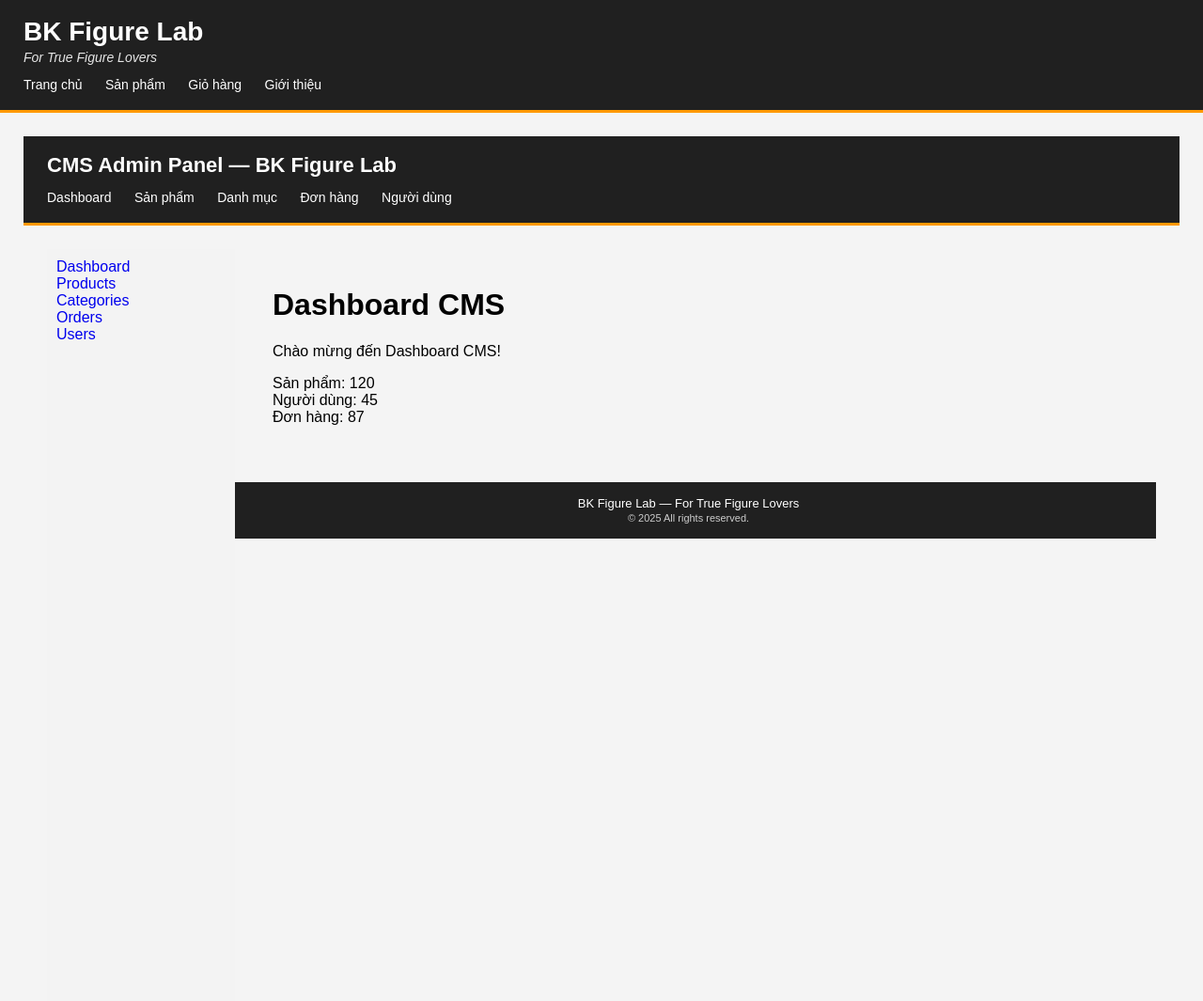
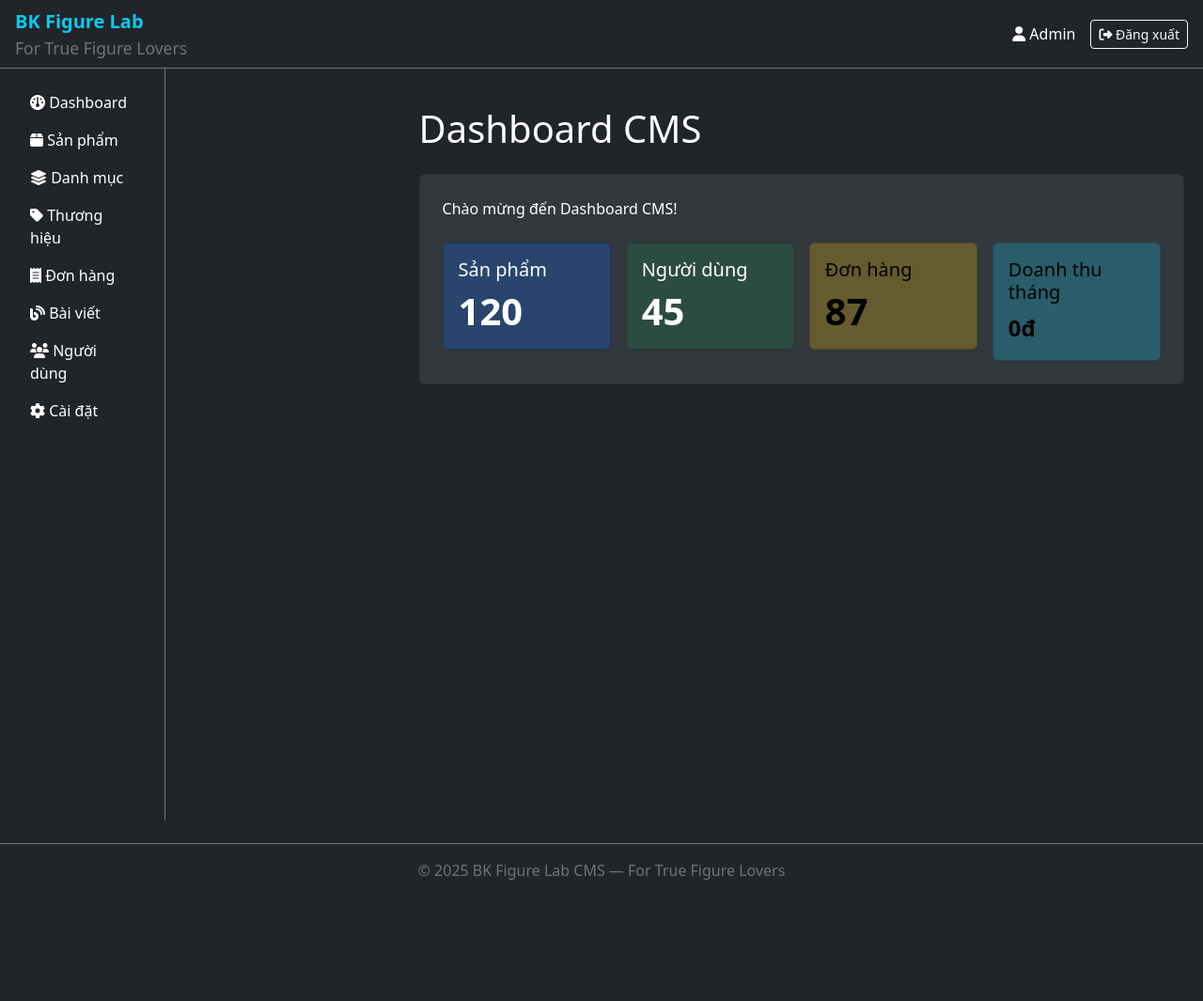
Before and after one commit to linhdev99/BTL-Web-2025, a PHP site: page /cms in a window 1280 px wide. Shown: the whole page at 94% size. After the commit the page ends 936 px from the top, so only its background shows below. Run offline with PHP 8.4, Linux system fonts and the light colour scheme; some libraries are stand-ins or nearby versions.

Commit message:
add dashboard

```diff
--- a/assets/css/admin.css
+++ b/assets/css/admin.css
@@ -0,0 +1,5 @@
+.admin-content {
+    margin-left: 250px;
+    margin-top: 20px;
+    padding: 20px;
+}
--- a/views/admin/cmsDashboard.php
+++ b/views/admin/cmsDashboard.php
@@ -1,21 +1,65 @@
-<?php include __DIR__ . '/../partials/header.php'; ?>
-<?php include __DIR__ . '/../partials/navbar.php'; ?>
-<?php include __DIR__ . '/../partials/sidebar.php'; ?>
+<?php include 'header.php'; ?>
+<?php include 'sidebar.php'; ?>
 
-<div class="content">
-    <h1><?= $page_title ?></h1>
+<!-- MAIN CONTENT -->
+<div class="admin-content container-fluid">
 
-    <div class="dashboard-box">
-        <p>Chào mừng đến Dashboard CMS!</p>
+    <h1 class="mb-4 text-white"><?= $page_title ?></h1>
+
+    <div class="card bg-secondary bg-opacity-25 shadow-sm p-4">
+
+        <p class="mb-4 text-white">Chào mừng đến Dashboard CMS!</p>
 
         <?php if (!empty($stats)): ?>
-            <div class="stats">
-                <div class="stat-item">Sản phẩm: <?= $stats['total_products'] ?></div>
-                <div class="stat-item">Người dùng: <?= $stats['total_users'] ?></div>
-                <div class="stat-item">Đơn hàng: <?= $stats['total_orders'] ?></div>
+            <div class="row g-3">
+
+                <!-- Tổng sản phẩm -->
+                <div class="col-md-3">
+                    <div class="card text-bg-primary shadow-sm">
+                        <div class="card-body">
+                            <h5 class="card-title">Sản phẩm</h5>
+                            <div class="display-6 fw-bold"><?= $stats['total_products'] ?></div>
+                        </div>
+                    </div>
+                </div>
+
+                <!-- Tổng người dùng -->
+                <div class="col-md-3">
+                    <div class="card text-bg-success shadow-sm">
+                        <div class="card-body">
+                            <h5 class="card-title">Người dùng</h5>
+                            <div class="display-6 fw-bold"><?= $stats['total_users'] ?></div>
+                        </div>
+                    </div>
+                </div>
+
+                <!-- Tổng đơn hàng -->
+                <div class="col-md-3">
+                    <div class="card text-bg-warning shadow-sm">
+                        <div class="card-body">
+                            <h5 class="card-title">Đơn hàng</h5>
+                            <div class="display-6 fw-bold"><?= $stats['total_orders'] ?></div>
+                        </div>
+                    </div>
+                </div>
+
+                <!-- Doanh thu tháng -->
+                <div class="col-md-3">
+                    <div class="card text-bg-info shadow-sm">
+                        <div class="card-body">
+                            <h5 class="card-title">Doanh thu tháng</h5>
+                            <div class="fs-4 fw-bold">
+                                <?= number_format($stats['total_revenue'] ?? 0) ?>đ
+                            </div>
+                        </div>
+                    </div>
+                </div>
+
             </div>
         <?php endif; ?>
+
     </div>
+
 </div>
 
-<?php include __DIR__ . '/../partials/footer.php'; ?>
+<?php include 'footer.php'; ?>
--- /dev/null
+++ b/views/admin/footer.php
@@ -0,0 +1,12 @@
+</div> <!-- end d-flex (sidebar + content) -->
+
+<footer class="text-center py-3 bg-dark text-secondary border-top border-secondary mt-4">
+    © <?= date('Y') ?> BK Figure Lab CMS — For True Figure Lovers
+</footer>
+
+<!-- Bootstrap JS -->
+<script src="https://cdn.jsdelivr.net/npm/bootstrap@5.3.2/dist/js/bootstrap.bundle.min.js"></script>
+
+</body>
+
+</html>
--- /dev/null
+++ b/views/admin/header.php
@@ -0,0 +1,24 @@
+<!DOCTYPE html>
+<html lang="vi">
+
+<head>
+    <meta charset="UTF-8">
+    <title><?= $page_title ?? "CMS Dashboard" ?></title>
+
+    <!-- Bootstrap 5 -->
+    <link href="https://cdn.jsdelivr.net/npm/bootstrap@5.3.2/dist/css/bootstrap.min.css" rel="stylesheet">
+
+    <!-- Font Awesome -->
+    <link href="https://cdnjs.cloudflare.com/ajax/libs/font-awesome/6.5.0/css/all.min.css" rel="stylesheet">
+
+    <!-- Custom admin CSS -->
+    <link rel="stylesheet" href="<?= ROOT_URL ?>/assets/css/admin.css">
+</head>
+
+<body class="bg-dark text-white">
+
+    <!-- ================= NAVBAR ================= -->
+    <?php include 'navbar.php'; ?>
+
+    <!-- ============ START MAIN LAYOUT (SIDEBAR + CONTENT) ============ -->
+    <div class="d-flex">
--- /dev/null
+++ b/views/admin/navbar.php
@@ -0,0 +1,20 @@
+<nav class="navbar navbar-dark bg-dark sticky-top px-3 py-2 border-bottom border-secondary">
+
+    <button class="navbar-brand d-flex flex-column text-start border-0 bg-transparent p-0"
+        onclick="window.location.href='/'" style="cursor: pointer;">
+        <span class="fw-bold text-info fs-5">BK Figure Lab</span>
+        <small class="text-secondary">For True Figure Lovers</small>
+    </button>
+
+    <div class="d-flex align-items-center gap-3">
+        <span class="text-white">
+            <i class="fa-solid fa-user"></i>
+            <?= $_SESSION['user']['username'] ?? 'Admin' ?>
+        </span>
+
+        <a href="/logout" class="btn btn-outline-light btn-sm">
+            <i class="fa-solid fa-right-from-bracket"></i> Đăng xuất
+        </a>
+    </div>
+
+</nav>
--- /dev/null
+++ b/views/admin/sidebar.php
@@ -0,0 +1,55 @@
+<div class="bg-dark border-end border-secondary p-3" style="width: 250px; min-height: 100vh;">
+
+    <ul class="nav nav-pills flex-column mb-auto">
+
+        <li class="nav-item">
+            <a href="/cms" class="nav-link text-white">
+                <i class="fa-solid fa-gauge"></i> Dashboard
+            </a>
+        </li>
+
+        <li>
+            <a href="/cms/product" class="nav-link text-white">
+                <i class="fa-solid fa-box"></i> Sản phẩm
+            </a>
+        </li>
+
+        <li>
+            <a href="/cms/category" class="nav-link text-white">
+                <i class="fa-solid fa-layer-group"></i> Danh mục
+            </a>
+        </li>
+
+        <li>
+            <a href="/cms/brand" class="nav-link text-white">
+                <i class="fa-solid fa-tag"></i> Thương hiệu
+            </a>
+        </li>
+
+        <li>
+            <a href="/cms/order" class="nav-link text-white">
+                <i class="fa-solid fa-receipt"></i> Đơn hàng
+            </a>
+        </li>
+
+        <li>
+            <a href="/cms/blog" class="nav-link text-white">
+                <i class="fa-solid fa-blog"></i> Bài viết
+            </a>
+        </li>
+
+        <li>
+            <a href="/cms/user" class="nav-link text-white">
+                <i class="fa-solid fa-users"></i> Người dùng
+            </a>
+        </li>
+
+        <li>
+            <a href="/cms/settings" class="nav-link text-white">
+                <i class="fa-solid fa-gear"></i> Cài đặt
+            </a>
+        </li>
+
+    </ul>
+
+</div>
```
